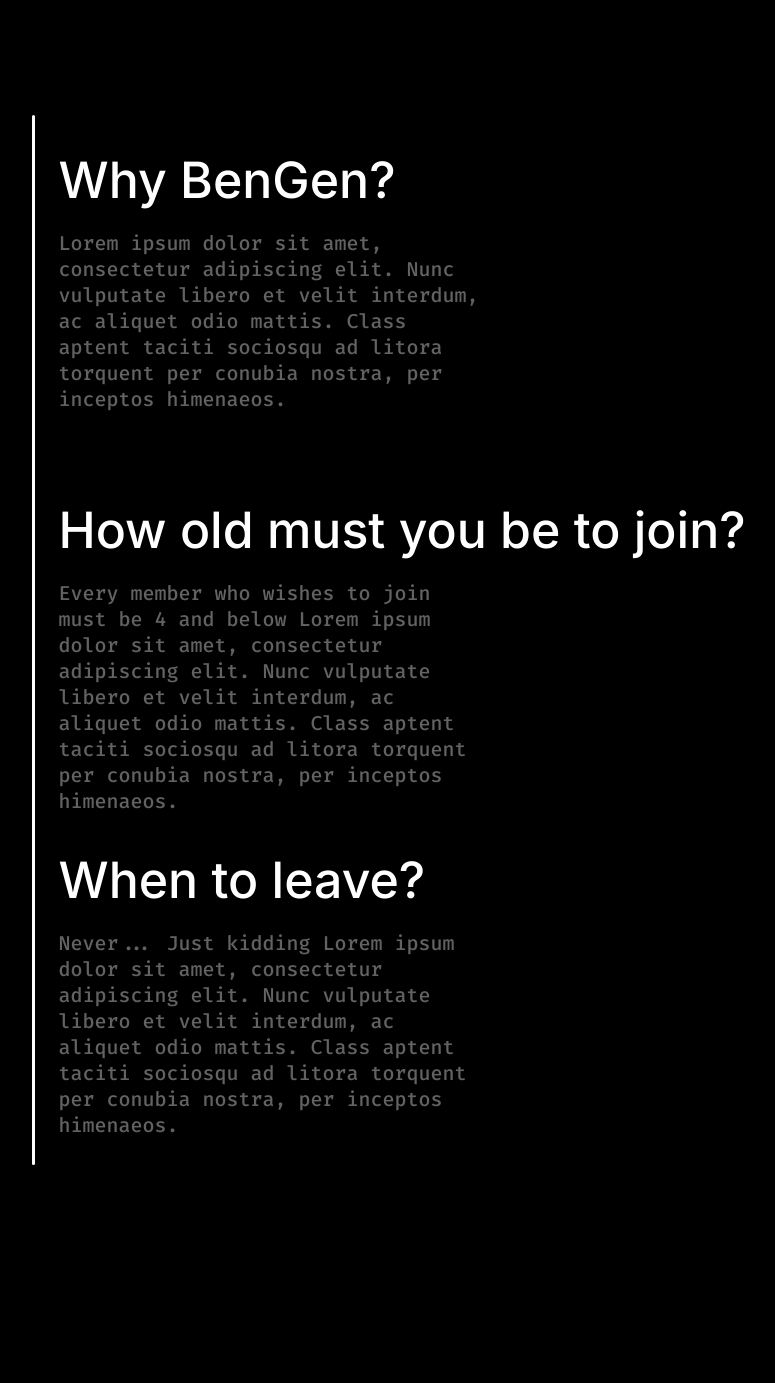
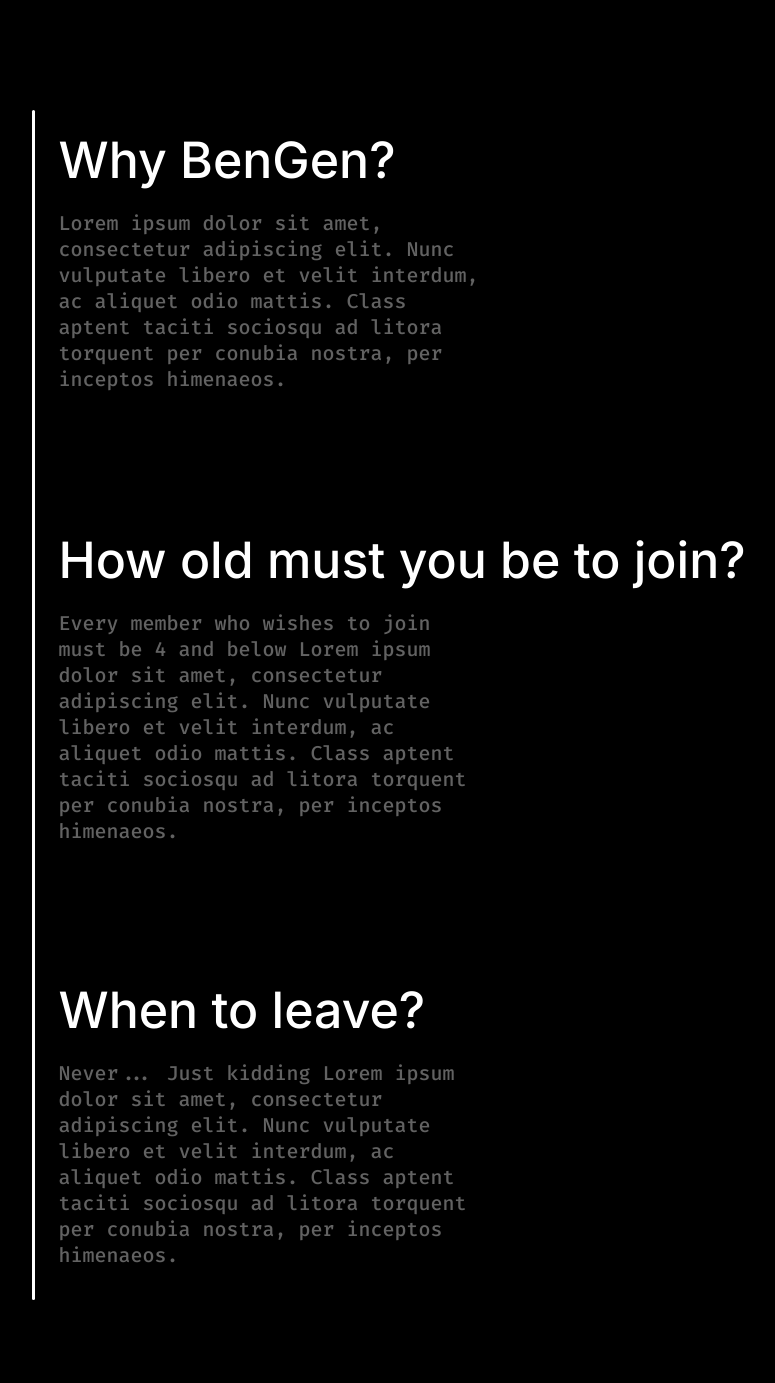
Before and after one commit to Youth-GIG/Youth-GIG.github.io, a plain HTML site: page K_M_B/BenGen/Bengen.html in a window 1280 px wide. Shown: the part 1443-2826 px from the top of the page, without its empty margins (134-909 px from the left). Before the commit the page ends 2696 px from the top, so only its background shows below. Drawn offline with Linux system fonts and the light colour scheme; a web font is replaced by a local one.

Commit message:
fixed spacing issues

```diff
--- a/K_M_B/BenGen/BenGen.css
+++ b/K_M_B/BenGen/BenGen.css
@@ -325,14 +325,14 @@
 .vertical-bar{
   width: 3px;
   border-radius: 30px;
-  height: 1050px;
+  height: 1190px;
   background-color: #ffffff;
 }
 
 .about-1{
   width: 500px;
   height: 400px;
-  margin-top:120px;
+  margin-top:100px;
   margin-left: 20px;
   background-color: black;
 }
@@ -357,7 +357,7 @@
 .about-2{
   width: 500px;
   height: 400px;
-  margin-top: -100px;
+  margin-top: -50px;
   margin-left: 20px;
   background-color: black;
 }
@@ -383,9 +383,8 @@
 .about-3{
   width: 500px;
   height: 400px;
-  margin-top: -100px;
+  margin-top: 30px;
   margin-left: 20px;
-  background-color: black;
 }
 
 .when-leave{
--- a/K_M_B/BenGen/Bengen.html
+++ b/K_M_B/BenGen/Bengen.html
@@ -27,7 +27,7 @@
     <meta name="viewport" content="width=device-width, initial-scale=1.0">
 
 
-    <title>Kairos</title>
+    <title>BenGen</title>
 </head>
 <body style="background-color: rgb(0, 0, 0);">
 
--- a/K_M_B/Kairos/Kairos.css
+++ b/K_M_B/Kairos/Kairos.css
@@ -325,14 +325,14 @@
 .vertical-bar{
   width: 3px;
   border-radius: 30px;
-  height: 1050px;
+  height: 1190px;
   background-color: #ffffff;
 }
 
 .about-1{
   width: 500px;
   height: 400px;
-  margin-top:120px;
+  margin-top:100px;
   margin-left: 20px;
   background-color: black;
 }
@@ -357,7 +357,7 @@
 .about-2{
   width: 500px;
   height: 400px;
-  margin-top: -100px;
+  margin-top: -50px;
   margin-left: 20px;
   background-color: black;
 }
@@ -383,9 +383,8 @@
 .about-3{
   width: 500px;
   height: 400px;
-  margin-top: -100px;
+  margin-top: 30px;
   margin-left: 20px;
-  background-color: black;
 }
 
 .when-leave{
--- a/K_M_B/Mathetes/Mathetes.css
+++ b/K_M_B/Mathetes/Mathetes.css
@@ -325,14 +325,14 @@
 .vertical-bar{
   width: 3px;
   border-radius: 30px;
-  height: 1050px;
+  height: 1190px;
   background-color: #ffffff;
 }
 
 .about-1{
   width: 500px;
   height: 400px;
-  margin-top:120px;
+  margin-top:100px;
   margin-left: 20px;
   background-color: black;
 }
@@ -357,7 +357,7 @@
 .about-2{
   width: 500px;
   height: 400px;
-  margin-top: -100px;
+  margin-top: -50px;
   margin-left: 20px;
   background-color: black;
 }
@@ -383,9 +383,8 @@
 .about-3{
   width: 500px;
   height: 400px;
-  margin-top: -100px;
+  margin-top: 30px;
   margin-left: 20px;
-  background-color: black;
 }
 
 .when-leave{
```
Also changed, not shown: K_M_B/Mathetes/Mathetes.html (+1 -1 lines).
